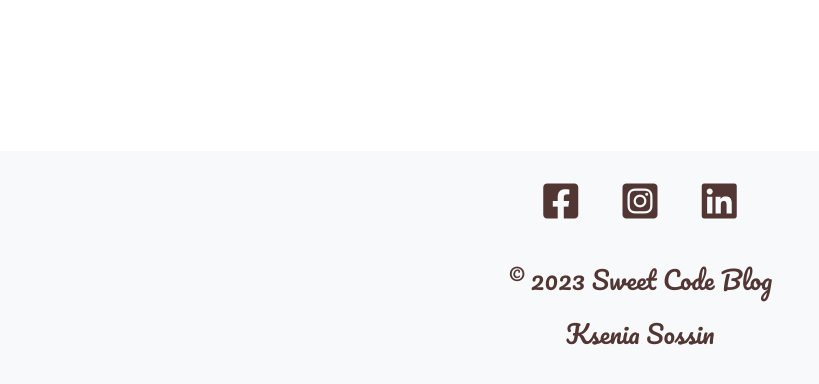
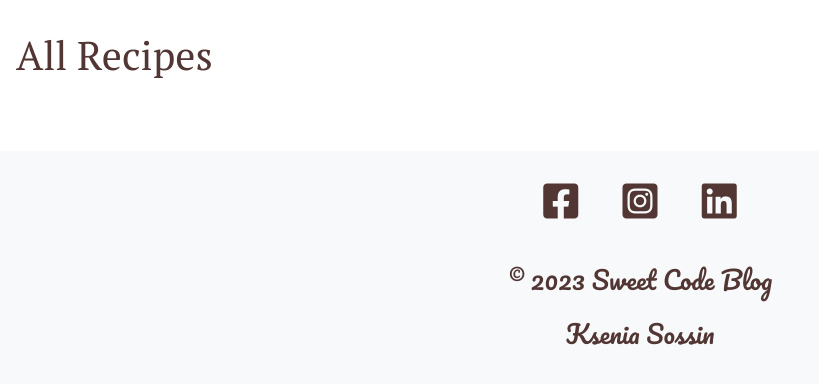
Before and after one commit to KseniaSOS/sweet-code-blog, a Django app: page / in a window 1280 px wide. Shown: the part 961-1345 px from the top of the page, without its empty margins (0-819 px from the left). Run offline with Django 3.2, Linux system fonts and the light colour scheme; data that the repository does not hold is empty.

Commit message:
Add success messages after create, edit and delete recipe

```diff
--- a/blog/views.py
+++ b/blog/views.py
@@ -3,8 +3,10 @@ from django.views import generic, View
 from django.http import HttpResponseRedirect
 from django.utils.text import slugify
 from .models import Recipe, Category
+from django.views.generic.edit import CreateView, UpdateView, DeleteView
 from .forms import CommentForm, CreateRecipeForm, AddCategoryForm
 from django.urls import reverse_lazy
+from django.contrib import messages
 
 
 class CategoryMenuMixin(object):
@@ -137,10 +139,12 @@ class CreateRecipe(CategoryMenuMixin, generic.CreateView):
             recipe = recipe_form.save(commit=False)
             recipe.approved = False
             recipe.save()
+            messages.success(request, 'Your recipe has successfully been created and needs approval from admin!')
         else:
             recipe_form = CreateRecipeForm
 
-        return HttpResponseRedirect(reverse('create_recipe'))
+        return HttpResponseRedirect(reverse('user_recipes'))
+
 
     def form_valid(self, form):
         """
@@ -150,7 +154,6 @@ class CreateRecipe(CategoryMenuMixin, generic.CreateView):
         form.instance.author = self.request.user
         form.instance.slug = slugify(form.instance.title)
         return super().form_valid(form)
-
 
 
 class UpdateRecipe(CategoryMenuMixin, generic.UpdateView):
@@ -171,10 +174,11 @@ class UpdateRecipe(CategoryMenuMixin, generic.UpdateView):
             recipe = recipe_form.save(commit=False)
             recipe.approved = False
             recipe.save()
+            messages.success(request, 'Your recipe has successfully been updated and needs approval from admin!')
         else:
             recipe_form = CreateRecipeForm
 
-        return HttpResponseRedirect(reverse('create_recipe'))
+        return HttpResponseRedirect(reverse('user_recipes'))
 
 
 class DeleteRecipe(CategoryMenuMixin, generic.DeleteView):
@@ -184,6 +188,15 @@ class DeleteRecipe(CategoryMenuMixin, generic.DeleteView):
     model = Recipe
     template_name = 'delete_recipe.html'
     success_url = reverse_lazy('user_recipes')
+
+    def delete(self, request, *args, **kwargs):
+        """
+        Delete method in the deleteview for displaying the success message.
+        https://rb.gy/icpfyv
+        """
+        msg = "Your Recipe has been deleted"
+        messages.add_message(self.request, messages.SUCCESS, msg)
+        return super(DeleteView, self).delete(request, *args, **kwargs)
 
 
 class AddCategory(CategoryMenuMixin, generic.CreateView):
--- a/templates/categories.html
+++ b/templates/categories.html
@@ -3,11 +3,9 @@
 {% block content %}
 {% if category_recipes %}
     <!-- All user recipes -->
-    <div class="container-fluid p-5">
+    <div class="container-fluid p-3">
         <div class="row">
-            <div>
-                <h1 class="headline mt-4 mb-4"><strong>{{ cats }}</strong></h1>
-            <div>
+            <h1 class="headline mt-4 mb-4"><strong>{{ cats }}</strong></h1>
             {% for recipe in category_recipes %}
             <div class="col-lg-3 mb-4">
                 <div class="card border-secondary shadow-sm p-3 mb-5 bg-body rounded border">
--- a/templates/index.html
+++ b/templates/index.html
@@ -3,16 +3,17 @@
 {% block content %}
 
 <!-- All recipes -->
-<div class="container-fluid p-5">
+<div class="container-fluid p-3">
     <div class="row">
+        <h1 class="headline mt-2">All Recipes</h1>
         {% for recipe in recipe_list %}
         <div class="col-lg-3 mb-4">
             <div class="card border-secondary shadow-sm p-3 mb-5 bg-body rounded border">
                 {% if "placeholder" in recipe.featured_image.url %}
-                <img src="https://res.cloudinary.com/dce4cgoe6/image/upload/v1700143581/default_image_hgtqbs.png" width="500"
+                <img src="https://res.cloudinary.com/dce4cgoe6/image/upload/v1700143581/default_image_hgtqbs.png"
                     alt="A plate with macarons">
                 {% else %}
-                <img src="{{ recipe.featured_image.url }}" width="500" class="card-img-top" alt="Recipe image">
+                <img src="{{ recipe.featured_image.url }}" class="card-img-top" alt="Recipe image">
                 {% endif %}
                 <div class="card-body">
                     <h6 class="text-muted">By {{ recipe.author }} |
--- a/templates/recipe_detail.html
+++ b/templates/recipe_detail.html
@@ -20,7 +20,7 @@
             <div class="card-body border">
                 <h1 class="card-title">{{ recipe.title }}</h1>
                 <p class="card-text"><small class="text-muted">By {{ recipe.author }} | {{ recipe.created_on|date }}</p>
-                <p><strong>{{ recipe.category }}</strong></p>
+                <a href="{% url 'category' recipe.category %}" style="text-decoration: none; color: #b6452c; text-transform: capitalize;"><strong>{{ recipe.category }}</strong></a>
                 <div>
                     {% if user.is_authenticated %}
                     <form class="d-inline" action="{% url 'recipe_like' recipe.slug %}" method="POST">
```
Also changed, not shown: templates/user_recipes.html (+15 -1 lines).
